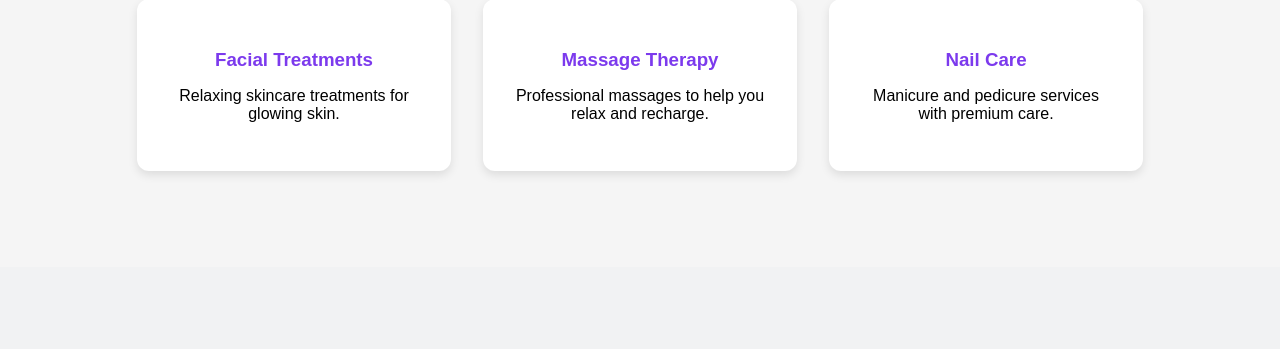
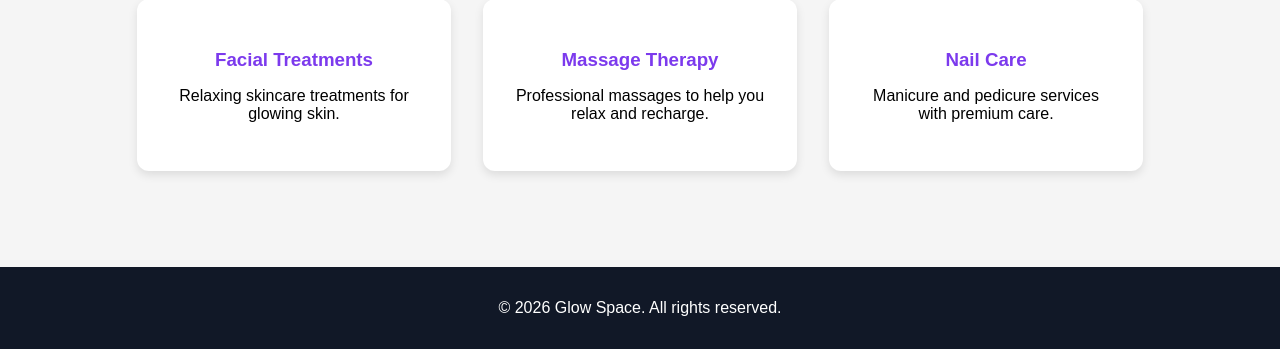
Before and after one commit to vera-com/glow-space, a Django app: page / in a window 1280 px wide. Shown: the part 957-1306 px from the top of the page. Before the commit the page ends 1131 px from the top, so only its background shows below. Run offline with Django 5.2, Linux system fonts and the light colour scheme.

Commit message:
Add footer section.

```diff
--- a/static/css/style.css
+++ b/static/css/style.css
@@ -117,3 +117,10 @@ h1 {
     color: #7c3aed;
     margin-bottom: 1rem;
 }
+
+footer {
+    background-color: #111827;
+    color: white;
+    text-align: center;
+    padding: 1rem;
+}
--- a/templates/base.html
+++ b/templates/base.html
@@ -28,5 +28,9 @@
         {% endblock %}
     </main>
 
+    <footer>
+    <p>&copy; 2026 Glow Space. All rights reserved.</p>
+</footer>
+
 </body>
 </html>
```
